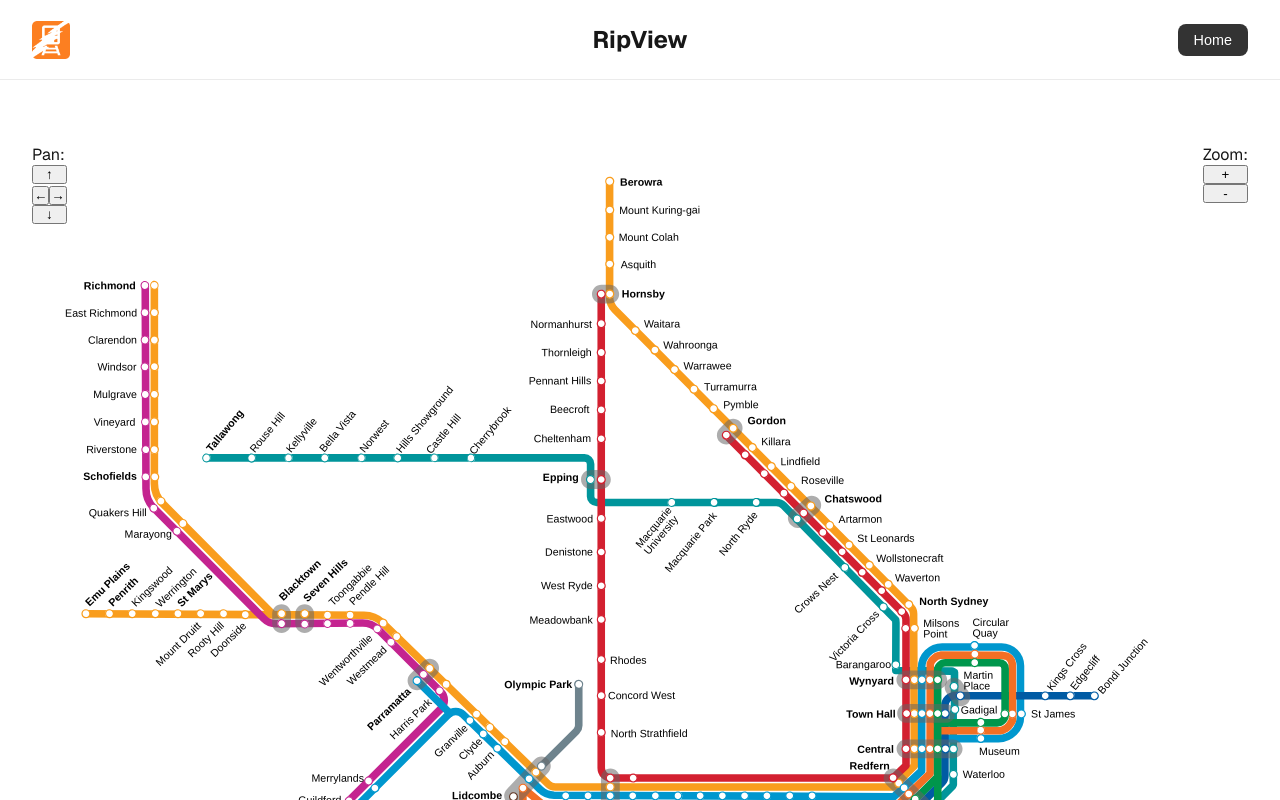
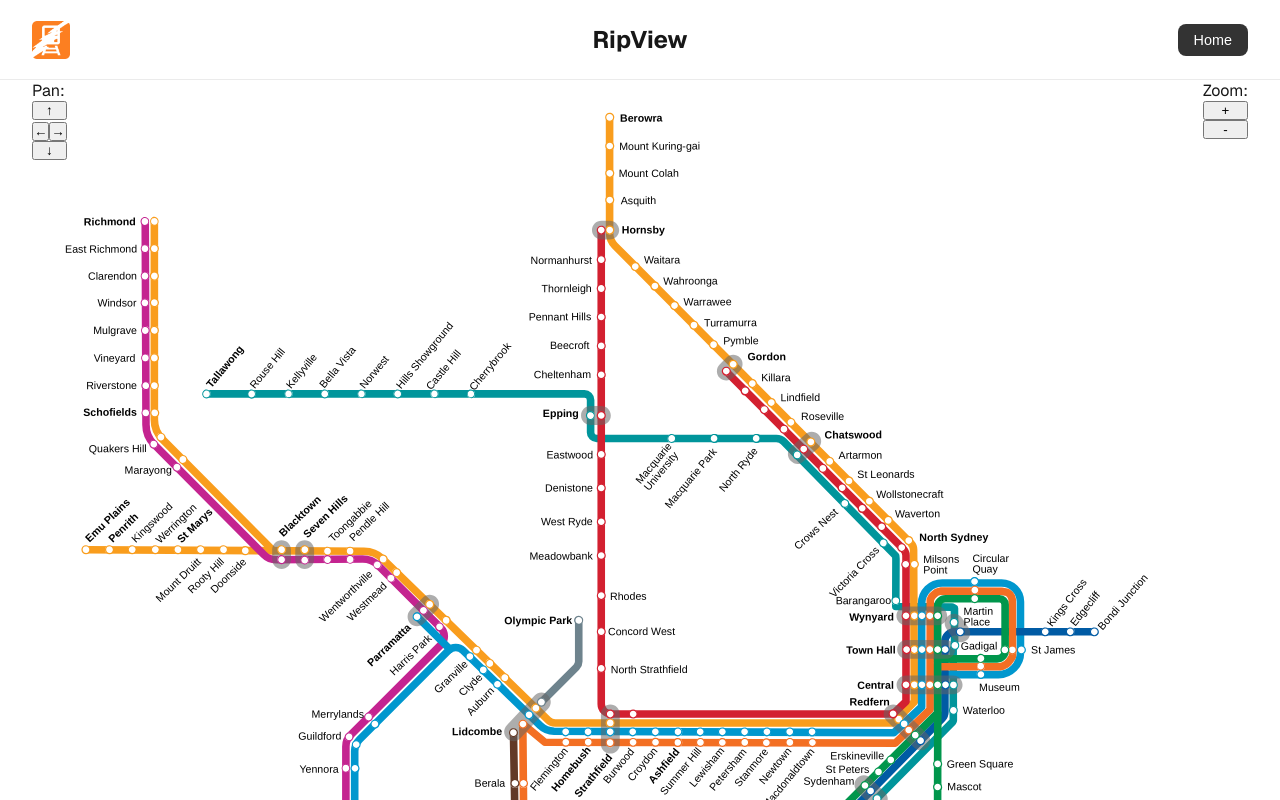
Before and after one commit to Edwintang2005/ripview, a Next.js app in the folder ripview/: page /mapInput in a window 1280 px wide. Shown: the top 800 px of the page. Built offline with nearby package versions, Linux system fonts and the light colour scheme.

Commit message:
minor stylistic changes on map input

```diff
--- a/ripview/src/app/mapInput/mapInput.module.css
+++ b/ripview/src/app/mapInput/mapInput.module.css
@@ -11,8 +11,9 @@
     justify-items: center;
     min-height: 100svh;
     padding: 0 0 2rem 0;
-    gap: 4rem;
     font-family: var(--font-geist-sans);
+
+    overflow-x: hidden;
 }
 
 .main {
--- a/ripview/src/app/mapInput/page.tsx
+++ b/ripview/src/app/mapInput/page.tsx
@@ -1,7 +1,7 @@
 'use client';
 import styles from './mapInput.module.css';
 import MySVG from '../../../public/map/Sydney_Trains_Network_Map.svg';
-import { useCallback, MouseEvent } from 'react';
+import { useCallback, MouseEvent, DragEvent } from 'react';
 import { useRouter } from 'next/navigation';
 import Header from '@/components/Header';
 import Footer from '@/components/Footer';
@@ -52,8 +52,6 @@
     };
     const handleSVGClick = useCallback((event: MouseEvent<SVGSVGElement>) => {
         let target = event.target;
-        const targetStore = event.target as SVGElement;
-        console.log(targetStore);
         let clickedId = '';
         while (target instanceof SVGElement) {
             if (target.id) {
@@ -91,14 +89,20 @@
         }
     }, []);
 
+    const handleSVGDrag = useCallback((event: DragEvent<SVGElement>) => {
+        const targetStore = event.target as SVGElement;
+        console.log(targetStore);
+        console.log(event);
+    }, []);
+
     return (
         <div className={styles.page}>
             <Header text='Home' link='/'/>
             <main className={styles.main}>
                 <div className={styles.zoomButtons}>
                     Zoom:
-                    <button onClick={() => zoom(-0.1)}>+</button>
-                    <button onClick={() => zoom(0.1)}>-</button>
+                    <button onClick={() => zoom(-0.4)}>+</button>
+                    <button onClick={() => zoom(0.4)}>-</button>
                 </div>
                 <div className={styles.panButtons}>
                     Pan:
@@ -112,8 +116,8 @@
                 <MySVG className={styles.map}
                     viewBox={viewBox}
                     onClick={handleSVGClick}
+                    onDragStart={handleSVGDrag}
                 />
-
             </main>
             <Footer/>
         </div>
--- a/ripview/src/app/page.module.css
+++ b/ripview/src/app/page.module.css
@@ -14,6 +14,7 @@
     padding: 0 0 2rem 0;
     gap: 4rem;
     font-family: var(--font-geist-sans);
+    overflow-x: hidden;
 }
 
 .main {
```
